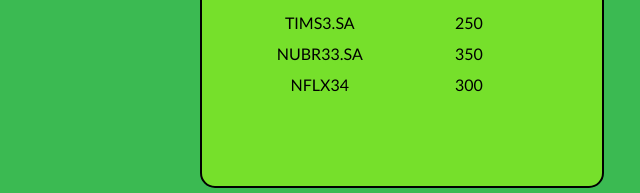
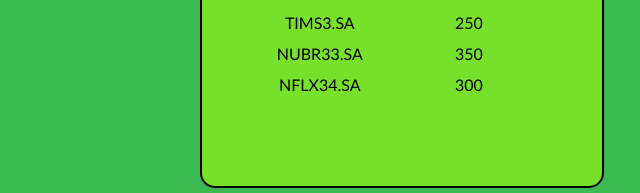
Before and after one commit to TFrankeM/A2_IC, a plain HTML site: page carteira3.html in a window 1280 px wide. Shown: the part 721-914 px from the top of the page, 238-878 px from the left. Drawn offline with Linux system fonts and the light colour scheme.

Commit message:
Update carteira3.html

```diff
--- a/carteira3.html
+++ b/carteira3.html
@@ -70,7 +70,7 @@
                     <td>350</td>
                 </tr>
                 <tr>
-                    <td>NFLX34</td>
+                    <td>NFLX34.SA</td>
                     <td>300</td>
                 </tr>
             </tbody>
```
